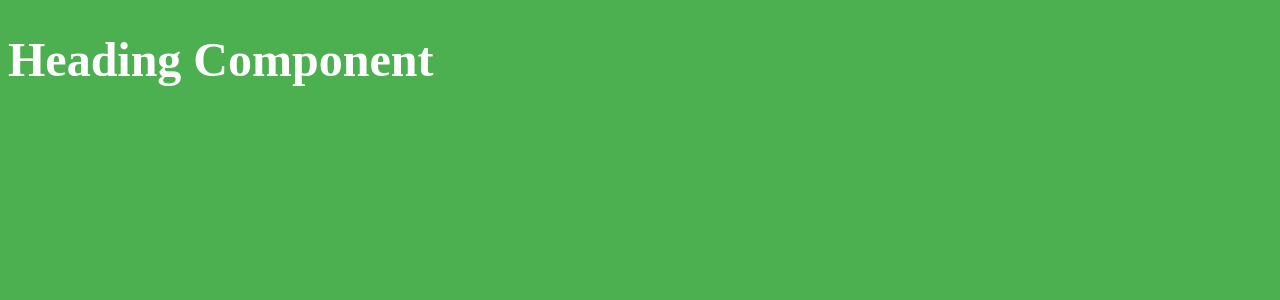
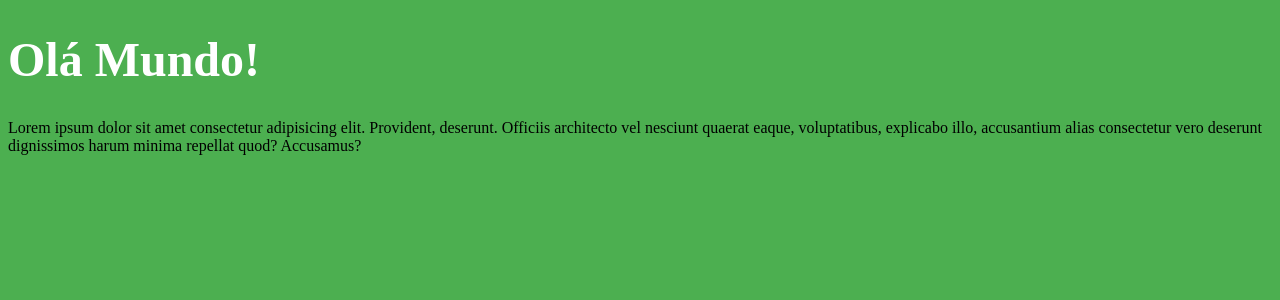
Before and after one commit to FMareca/riptide-focus, a React (Vite) app: page / in a window 1280 px wide. Shown: the top 300 px of the page. Built offline with nearby package versions, Linux system fonts and the light colour scheme.

Commit message:
learning about props

```diff
--- a/src/App.tsx
+++ b/src/App.tsx
@@ -8,7 +8,12 @@
 export function App() {
   return (
     <>
-      <Heading />
+      <Heading attr={123} attr2='String'>
+        Olá Mundo!
+      </Heading>
+    <p>
+        Lorem ipsum dolor sit amet consectetur adipisicing elit. Provident, deserunt. Officiis architecto vel nesciunt quaerat eaque, voluptatibus, explicabo illo, accusantium alias consectetur vero deserunt dignissimos harum minima repellat quod? Accusamus?
+    </p>
     </>
   );
 }
--- a/src/components/Heading.tsx
+++ b/src/components/Heading.tsx
@@ -1,7 +1,7 @@
 import styles from './Heading.module.css';
 
-export function Heading() {
+export function Heading(props) {
   //  const classes = `${styles.heading} ${styles.orange}`;
   //  return <h1 className=`${styles.heading} ${styles.orange}`>Heading Component</h1>;
-  return <h1 className={styles.heading}>Heading Component</h1>;
+  return <h1 className={styles.heading}>{props.children}</h1>;
 }
```
